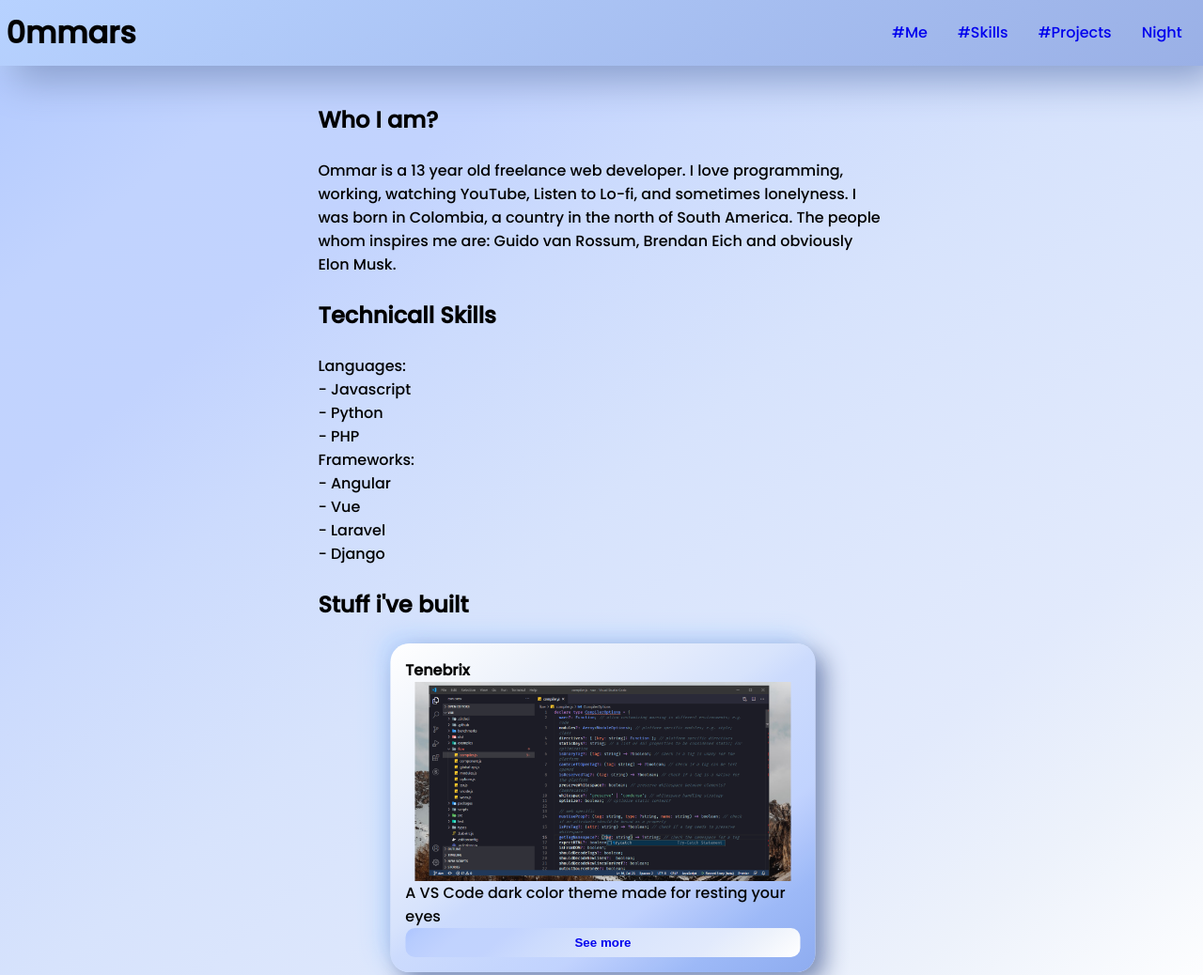
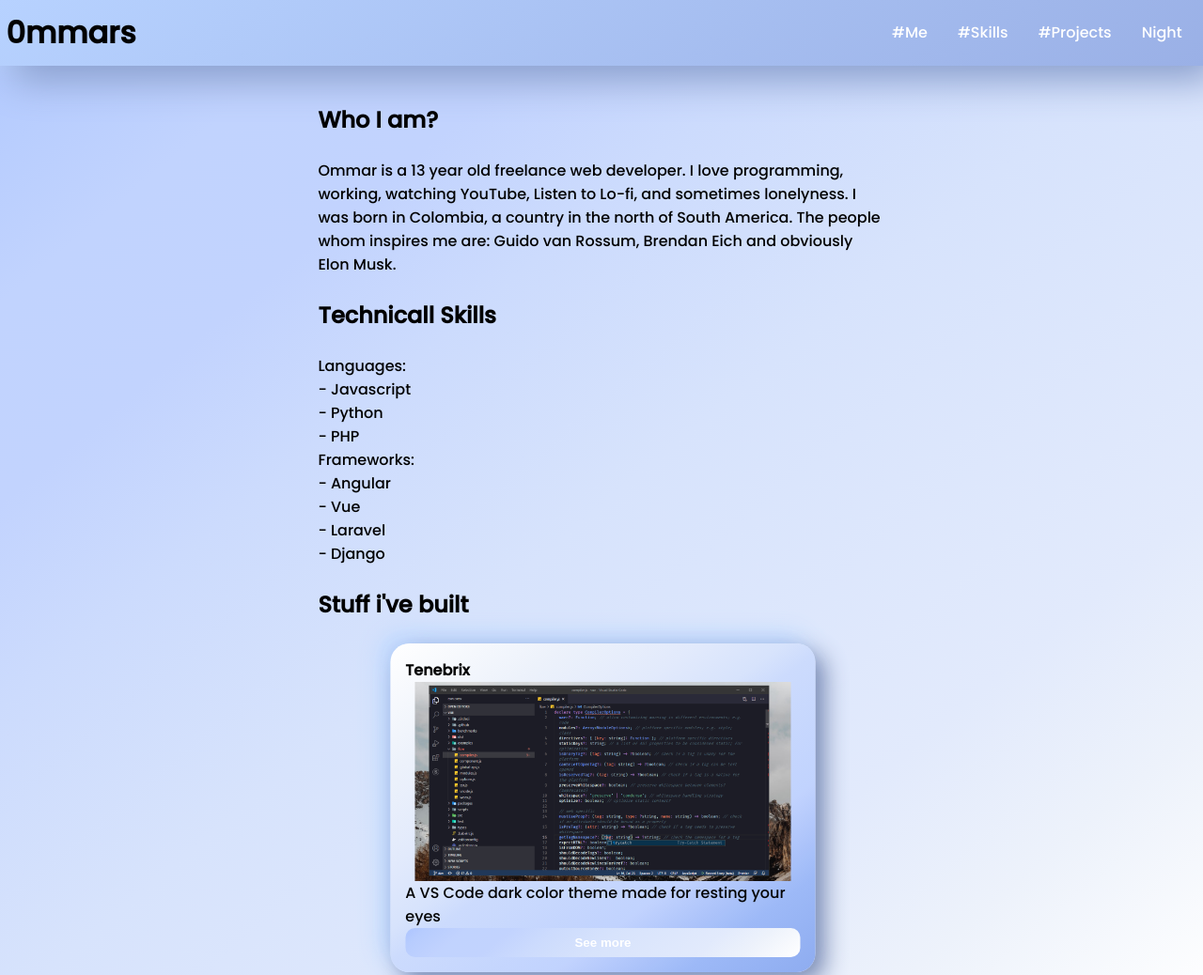
Before and after one commit to ommars/ommars.github.io, a plain HTML site: page index.html in a window 1280 px wide. Shown: the top 1038 px of the page at 94% size. Drawn offline with Linux system fonts and the light colour scheme.

Commit message:
Update styles-day.css

```diff
--- a/styles-day.css
+++ b/styles-day.css
@@ -1,7 +1,3 @@
-/* background: linear-gradient(140deg, rgba(171,196,255,1) 0%, rgba(182,204,254,1) 5%, rgba(193,211,254,1) 15%, rgba(194,211,254,1) 25%, rgba(204,219,253,1) 35%, rgba(215,227,252,1) 50%, rgba(226,234,252,1) 75%, rgba(237,242,251,1) 86%, rgba(255,255,255,1) 100%); */
-/* Anadir imagenes
-Añadir responsive */
-
 *{
     padding: 0;
     margin: 0;
@@ -12,6 +8,7 @@
 }
 a{
     text-decoration: none;
+    color: white;
 }
 
 h2{
```
